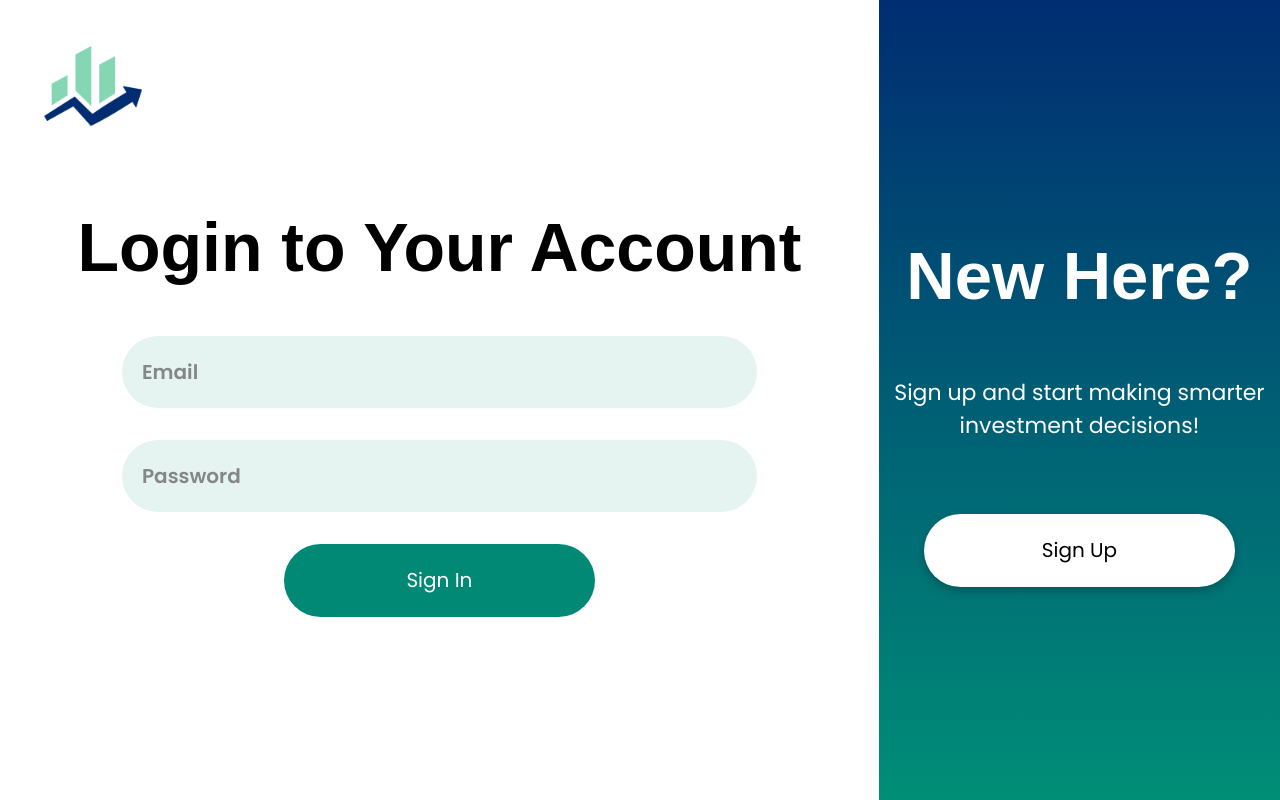
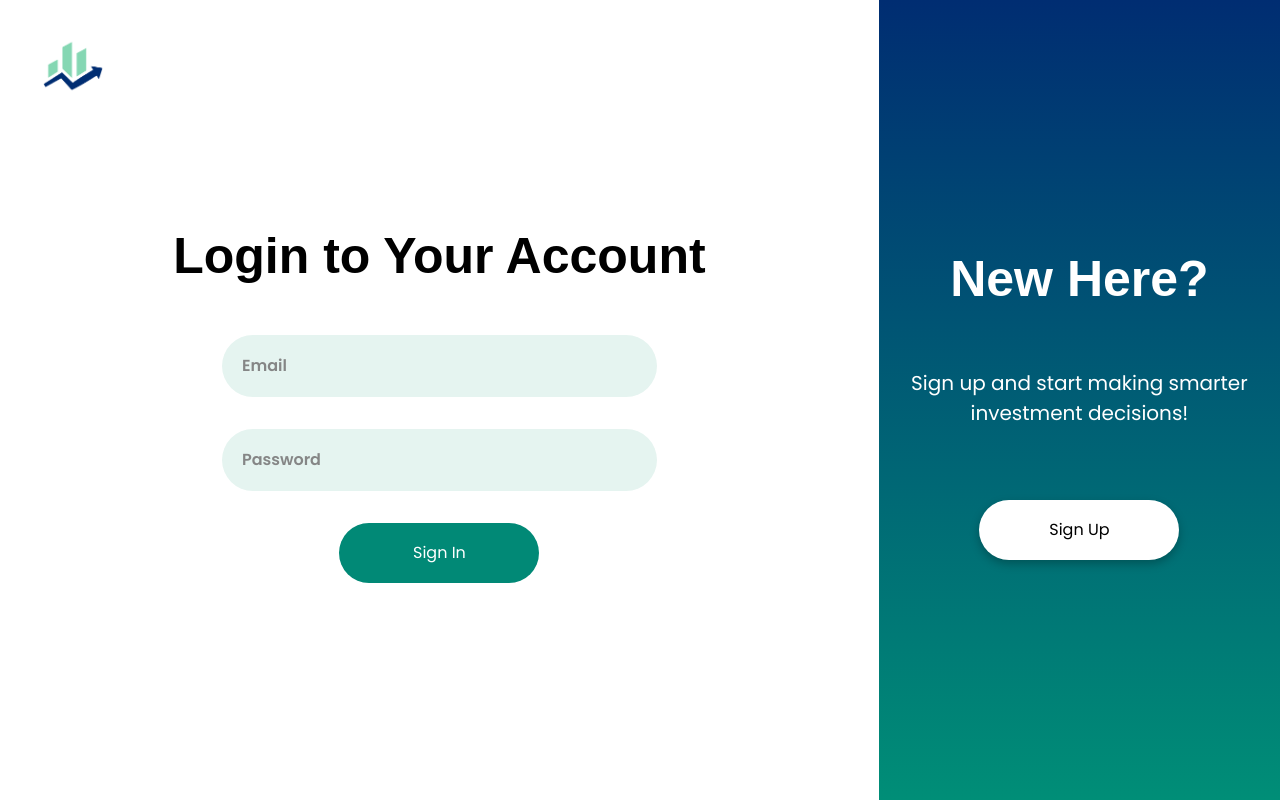
Before and after one commit to gaurijadhav509/Stock-recommendation-system, a Django app: page /srsApp/login/ in a window 1280 px wide. Run offline with Django 5.2, Linux system fonts and the light colour scheme.

Commit message:
login page style changes

```diff
--- a/templates/login.html
+++ b/templates/login.html
@@ -7,7 +7,7 @@
     {% load static %}
     <link href="https://fonts.googleapis.com/css2?family=Poppins:wght@400;600&display=swap" rel="stylesheet">
     <style>
-        /* General Styles */
+
         body {
             font-family: 'Poppins', sans-serif;
             margin: 0;
@@ -27,8 +27,8 @@
         }
 
         .logo img {
-            width: 100px;
-            height: 100px;
+            width: 60px;
+            height: 60px;
             position: absolute;
             top: 36px;
             left: 43px;
@@ -37,7 +37,7 @@
         h2 {
             font-family: 'Montserrat', sans-serif;
             font-weight: 600;
-            font-size: 68px;
+            font-size: 50px;
             text-align: center;
             margin-bottom: 50px;
         }
@@ -53,14 +53,14 @@
         }
 
         input[type="text"], input[type="password"] {
-            width: 613px;
-            height: 70px;
+            width: 413px;
+            height: 60px;
             background-color: #E5F4F0;
             border-radius: 40px;
             border: none;
             padding-left: 20px;
             font-family: 'Poppins', sans-serif;
-            font-size: 20px;
+            font-size: 16px;
             font-weight: 600;
             color: #858686;
         }
@@ -72,12 +72,12 @@
         }
 
         button {
-            width: 311px;
-            height: 73px;
+            width: 200px;
+            height: 60px;
             background-color: #018976;
             color: white;
             font-family: 'Poppins', sans-serif;
-            font-size: 20px;
+            font-size: 16px;
             font-weight: 500;
             text-align: center;
             border: none;
@@ -93,7 +93,7 @@
         .new-acc-content {
             width: 34%; /* 1/3 of the screen */
             height: 100vh; /* Set to full viewport height */
-            background: linear-gradient(0deg, #008E77, #002D72); /* Corrected gradient direction */
+            background: linear-gradient(0deg, #008E77, #002D72);
             display: flex;
             flex-direction: column;
             justify-content: center;
@@ -103,7 +103,7 @@
         .new-acc-content h2 {
             font-family: 'Montserrat', sans-serif;
             font-weight: 600;
-            font-size: 67px;
+            font-size: 50px;
             color: white;
             text-align: center;
             margin-bottom: 40px;
@@ -111,7 +111,7 @@
 
         .new-acc-content p {
             font-family: 'Poppins', sans-serif;
-            font-size: 22px;
+            font-size: 20px;
             font-weight: 400; /* Regular weight */
             color: white;
             text-align: center;
@@ -119,12 +119,12 @@
         }
 
         .new-acc-content button {
-            width: 311px;
-            height: 73px;
+            width: 200px;
+            height: 60px;
             background-color: white;
             color: black;
             font-family: 'Poppins', sans-serif;
-            font-size: 20px;
+            font-size: 16px;
             font-weight: 500;
             text-align: center;
             border-radius: 40px;
```
